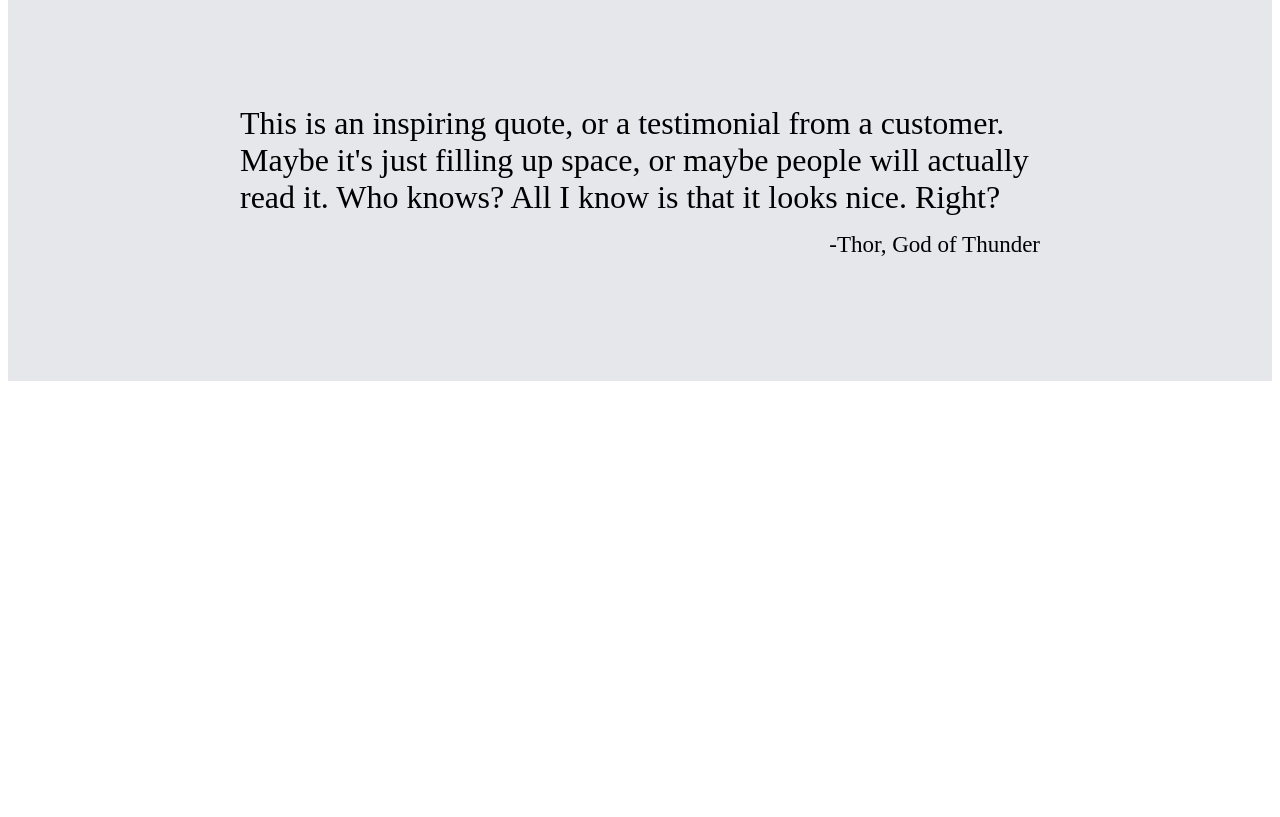
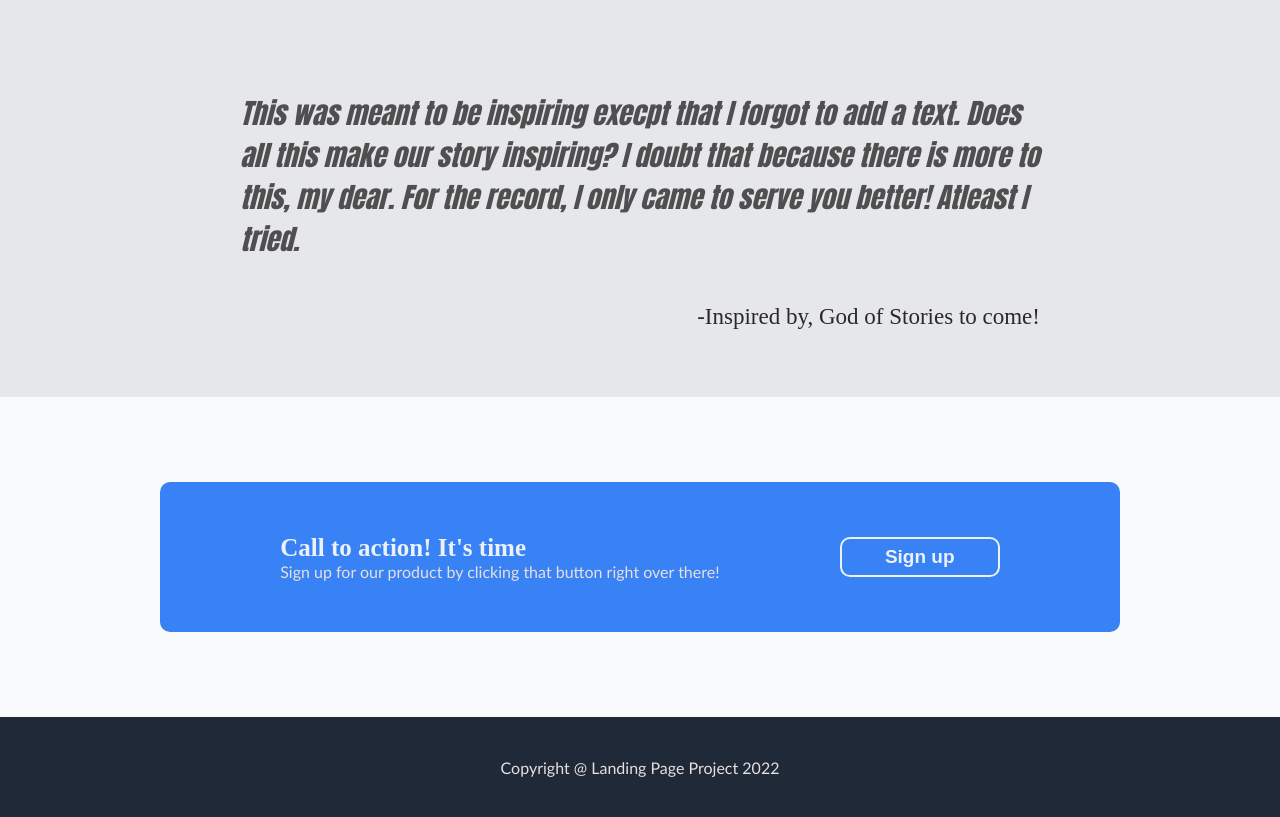
Before and after one commit to BullPointer/landingpage_project, a plain HTML site: page index.html in a window 1280 px wide. Shown: the part 919-1736 px from the top of the page. Before the commit the page ends 1308 px from the top, so only its background shows below. Drawn offline with Linux system fonts and the light colour scheme.

Commit message:
Hopefully a finished Landing Page project

```diff
--- /dev/null
+++ b/css_file/footer.css
@@ -0,0 +1,11 @@
+
+
+.footer {
+    height: 100px;
+    background-color: #1F2937;
+    display: flex;
+    justify-content: center;
+    align-items: center;
+    color: rgb(231, 224, 224);
+    font-family: 'Gill Sans', 'Gill Sans MT', Calibri, 'Trebuchet MS', sans-serif;
+}
--- a/css_file/page1.css
+++ b/css_file/page1.css
@@ -13,11 +13,13 @@
 .page1 .test .title {
     font-size: 50px;
     font-weight: 700;
+    font-family: 'Gill Sans', 'Gill Sans MT', Calibri, 'Trebuchet MS', sans-serif;
     color: #ecf0f7;
 }
 .page1 .test .info {
-    font-size: 20px;
+    font-size: 16px;
     font-weight: 500;
+    font-family: 'Courier New', Courier, monospace;
     color: #d9dadb;
 }
 .page1 .test .info div {
--- a/css_file/page2.css
+++ b/css_file/page2.css
@@ -7,4 +7,5 @@
     padding: 40px;
     font-weight: 700;
     font-size: 35px;
+    font-family: 'Gill Sans', 'Gill Sans MT', Calibri, 'Trebuchet MS', sans-serif;
 }
--- a/css_file/page3.css
+++ b/css_file/page3.css
@@ -8,6 +8,7 @@
 .page3 .page-row {
     width: 10pc;
     text-align: center;
+    font-family: 'Lucida Sans', 'Lucida Sans Regular', 'Lucida Grande', 'Lucida Sans Unicode', Geneva, Verdana, sans-serif;
 }
 .page3 .box {
     width: 10pc;
--- a/css_file/page4.css
+++ b/css_file/page4.css
@@ -13,9 +13,13 @@
     width: 50pc;
 }
 .quote1 {
-    font-size: xx-large;
+    color: rgb(80, 78, 78);
+    font-size: 28px;
+    font-style: italic;
+    font-family: Impact, Haettenschweiler, 'Arial Narrow Bold', sans-serif;
 }
 .quote2{
+    color: rgb(43, 40, 40);
     font-size: 23px;
     text-align: right;
 }
--- /dev/null
+++ b/css_file/page5.css
@@ -0,0 +1,38 @@
+
+.page5 {
+    height: 20pc;
+    background: #f9fafc;
+    display: flex;
+    justify-content: center;
+    align-items: center;
+}
+.page5 .container {
+    width: 60pc;
+    height: 150px;
+    background: #3882F6;
+    border-radius: 10px;
+    display: flex;
+    justify-content: space-evenly;
+    align-items: center;
+}
+.page5 .container .box .intro{
+    color: #ecf0f7;
+    font-weight: bold;
+    font-size: 25px;
+}
+.page5 .container .box .msg{
+    font-family: 'Gill Sans', 'Gill Sans MT', Calibri, 'Trebuchet MS', sans-serif;
+    font-weight: 500;
+    font-size: 16px;
+    color: rgb(231, 224, 224);
+}
+.page5 .container .btn {
+    border-radius: 10px;
+    width: 10pc;
+    height: 40px;
+    font-size: 19px;
+    background: #3882F6;
+    border: 2px solid #ecf0f7;
+    color: #ecf0f7;
+    font-weight: 700;
+}
--- a/index.html
+++ b/index.html
@@ -9,7 +9,8 @@
     <link rel="stylesheet" href="css_file/page2.css">
     <link rel="stylesheet" href="css_file/page3.css">
     <link rel="stylesheet" href="css_file/page4.css">
-
+    <link rel="stylesheet" href="css_file/page5.css">
+    <link rel="stylesheet" href="css_file/footer.css">
     <title>Landing Page</title>
 </head>
 <body>
@@ -41,7 +42,7 @@
         </div>
     </div>
     <div class="page2">
-        <div class="title">Some Random Information</div>
+        <div class="title"> It only Gets Interesting.</div>
 
     </div>
     <div class="page3">
@@ -63,14 +64,32 @@
         </div>
     </div>
     <div class="page4">
-        <div class="quote1 quote">
-            This is an inspiring quote, or a testimonial from a customer.
-            Maybe it's just filling up space, or maybe people will actually
-            read it. Who knows? All I know is that it looks nice. Right?
-        </div>
+        <p class="quote1 quote">
+            This was meant to be inspiring execpt that I forgot to add a
+            text. Does all this make our story inspiring? I doubt that
+            because there is more to this, my dear. For the record, I only
+            came to serve you better! Atleast I tried.
+        </p>
         <div class="quote2 quote">
-            -Thor, God of Thunder
+            -Inspired by, God of Stories to come!
         </div>
     </div>
+    <div class="page5">
+        <div class="container">
+            <div class="box">
+                <div class="intro">Call to action! It's time</div>
+                <div class="msg">
+                    Sign up for our product by clicking that button right
+                    over there!
+                </div>
+            </div>
+            <div>
+                <button class="btn">Sign up</button>
+            </div>
+        </div>
+    </div>
+    <footer class="footer">
+        Copyright @ Landing Page Project 2022
+    </footer>
 </body>
 </html>
--- a/style.css
+++ b/style.css
@@ -1,3 +1,8 @@
+body {
+    margin: 0;
+    padding: 0;
+    min-width: 100%;
+}
 .top-bar {
 background: #1F2937;
 height: 70px;
@@ -5,9 +10,6 @@ padding: 15px;
 display: flex;
 justify-content: space-evenly;
 align-items: center;
-}
-.top-bar .top-nav {
-
 }
 .top-bar .logo {
     color: #ecf0f7;
@@ -22,6 +24,7 @@ align-items: center;
 .top-bar .navigate .link .link-tab {
     color: rgb(211, 203, 203);
     font-size: 18px;
+    font-family: 'Lucida Sans', 'Lucida Sans Regular', 'Lucida Grande', 'Lucida Sans Unicode', Geneva, Verdana, sans-serif;
     flex: 1;
     list-style: none;
 }
```
